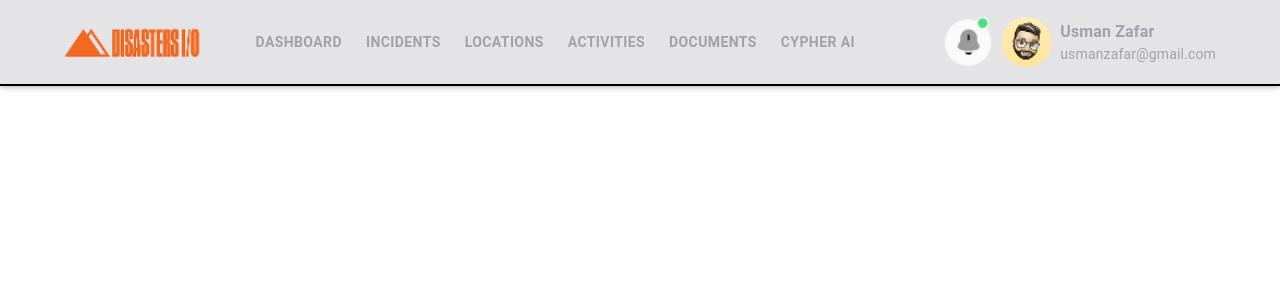
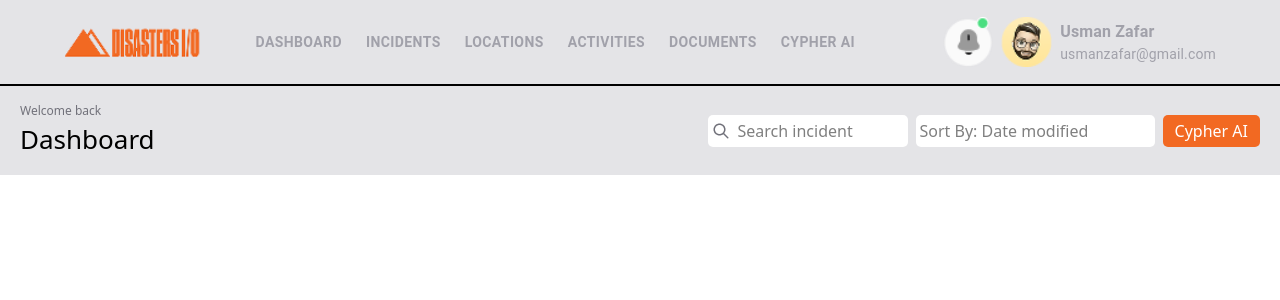
Before and after one commit to skSadi12/Disasters, a React (Vite) app: page / in a window 1280 px wide. Shown: the top 300 px of the page. Built offline with nearby package versions, Linux system fonts and the light colour scheme.

Commit message:
Dashboard component  and some re use component added

```diff
--- /dev/null
+++ b/src/components/Dashboard.jsx
@@ -0,0 +1,27 @@
+import React from 'react'
+import Search from './sheard/Search'
+import OrBtn from './sheard/OrBtn'
+
+function Dashboard() {
+  return (
+    <section className='bg-[#E4E4E7] px-5 py-4'>
+        <div className='max-w-[1400px] mx-auto flex justify-between gap-10 flex-col sm:flex-row'>
+            <div className='md:text-start text-center'>
+                <p className='text-[12px] text-[#71717A]  '>Welcome back</p>
+                <h2 className='text-[26px] '>Dashboard</h2>
+            </div>
+            <div className='flex items-center gap-2 flex-col md:flex-row'>
+                <Search/>
+                <div className='flex bg-white rounded-[5px]   p-1'>
+
+                    <input type="text" placeholder='Sort By: Date modified' className='outline-0'/>
+                </div>
+                <OrBtn>Cypher AI</OrBtn>
+            </div>
+        </div>
+
+    </section>
+  )
+}
+
+export default Dashboard
--- /dev/null
+++ b/src/components/sheard/OrBtn.jsx
@@ -0,0 +1,11 @@
+import React from "react";
+
+function OrBtn({children}) {
+  return (
+    <button className="bg-[#F26922] px-3 py-1 text-white hover:bg-black transition-all duration-300 rounded-[5px]">
+      {children}
+    </button>
+  );
+}
+
+export default OrBtn;
--- /dev/null
+++ b/src/components/sheard/Search.jsx
@@ -0,0 +1,12 @@
+import React from "react";
+
+function Search() {
+  return (
+    <div className="flex bg-white rounded-[5px] items-center gap-2 max-w-[200px] p-1">
+      <img src="/search.png" className="max-w-8 max-h-8  " alt="" />
+      <input type="text" placeholder="Search incident" className="outline-0" />
+    </div>
+  );
+}
+
+export default Search;
--- a/src/page/Home.jsx
+++ b/src/page/Home.jsx
@@ -1,10 +1,11 @@
 import React from 'react'
 import Card from '../components/sheard/Card'
+import Dashboard from '../components/Dashboard'
 
 function Home() {
   return (
     <section>
-
+     <Dashboard/>
     </section>
   )
 }
```
Also changed, not shown: public/search.png (added).
